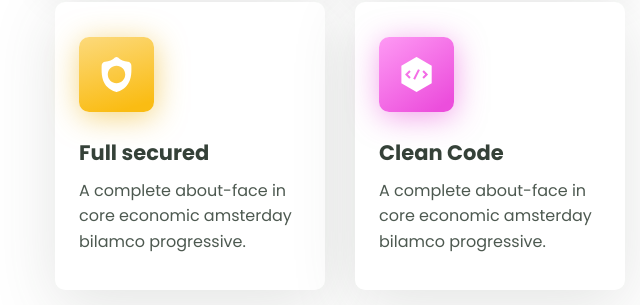
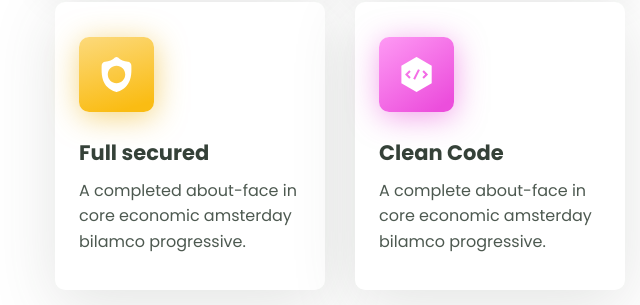
Before and after one commit to baiysh96/Soft-Point, a plain HTML site: page index.html in a window 1280 px wide. Shown: the part 1580-1885 px from the top of the page, 0-640 px from the left. Drawn offline with nearby package versions, Linux system fonts and the light colour scheme.

```diff
--- a/index.html
+++ b/index.html
@@ -91,7 +91,7 @@
                         <img src="./images/about-item-img.svg" alt="" class="about-item-img">
                     </div>
                     <h4 class="about-item-title">Full secured</h4>
-                    <p class="about-item-desc">A complete about-face in core economic amsterday bilamco progressive.</p>
+                    <p class="about-item-desc">A completed about-face in core economic amsterday bilamco progressive.</p>
                 </div>
             </div>
             <div class="col-3 background " data-aos="fade-right">
```
